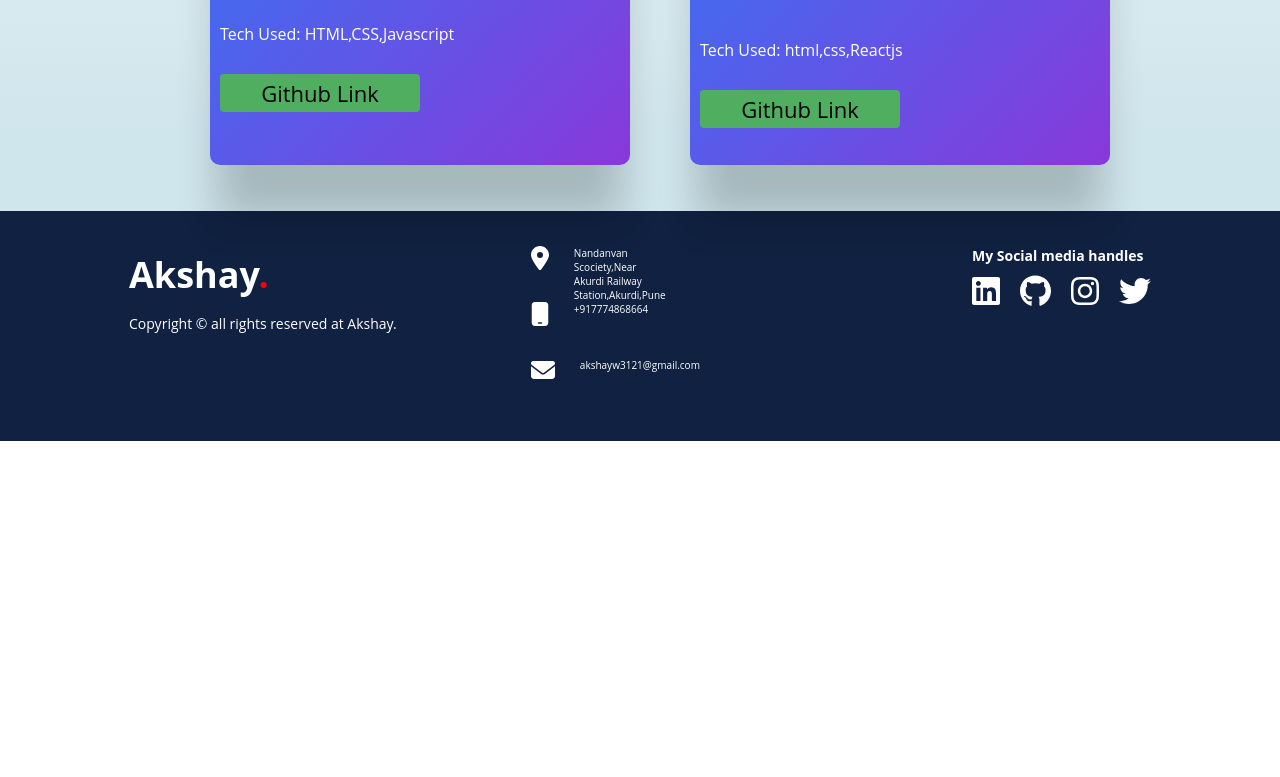
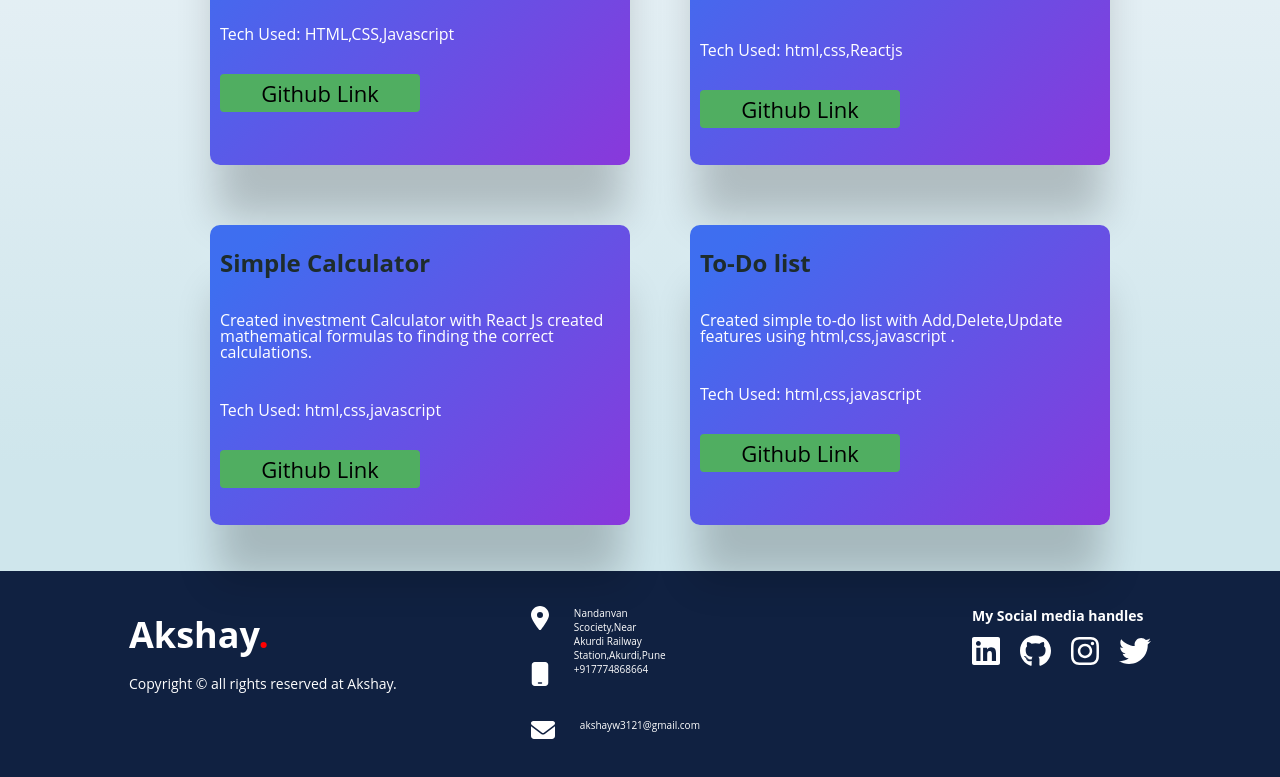
Before and after one commit to akshaywagh3/MyPortfolio, a React (Create React App) app: page /project in a window 1280 px wide. Shown: the part 713-1490 px from the top of the page. Before the commit the page ends 1154 px from the top, so only its background shows below. Built offline with nearby package versions, Linux system fonts and the light colour scheme.

Commit message:
added few more projects to projects page

```diff
--- a/src/components/Projects.js
+++ b/src/components/Projects.js
@@ -36,6 +36,22 @@ const Projects = () => {
       link:'https://github.com/akshaywagh3/investmentCalculator',
       level:'medium'
     },
+    {
+      id:5,
+      name:'Simple Calculator',
+      details:'Created investment Calculator with React Js created mathematical formulas to finding the correct calculations.',
+      tech:'html,css,javascript',
+      link:'https://github.com/akshaywagh3/LGM-VIP-Web-Task-2',
+      level:'medium'
+    },
+    {
+      id:6,
+      name:'To-Do list',
+      details:'Created simple to-do list with Add,Delete,Update features using html,css,javascript .',
+      tech:'html,css,javascript',
+      link:'https://github.com/akshaywagh3/LGM-VIP-Web-Task1',
+      level:'medium'
+    },
   ]
 
   return (
```
